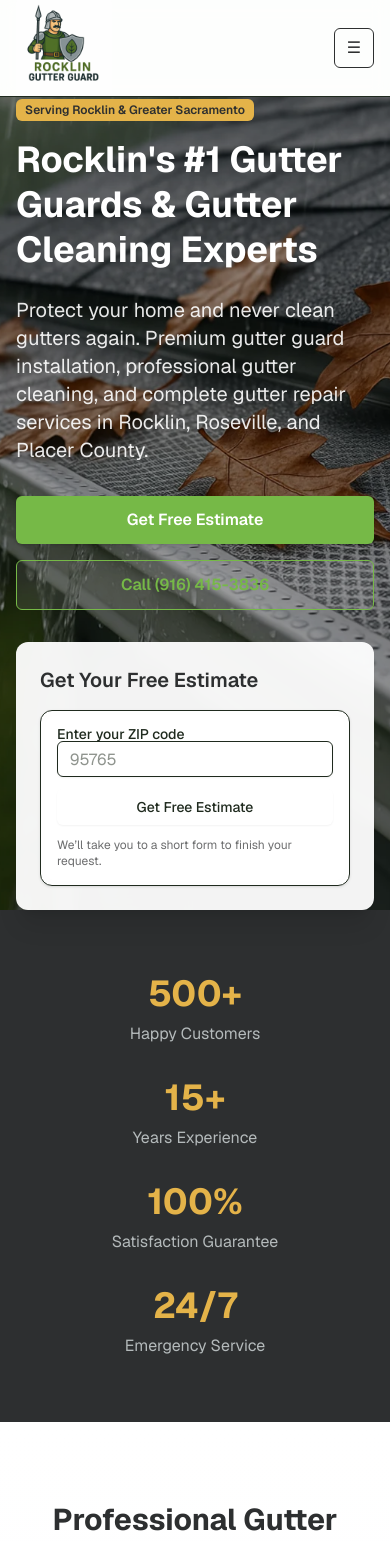
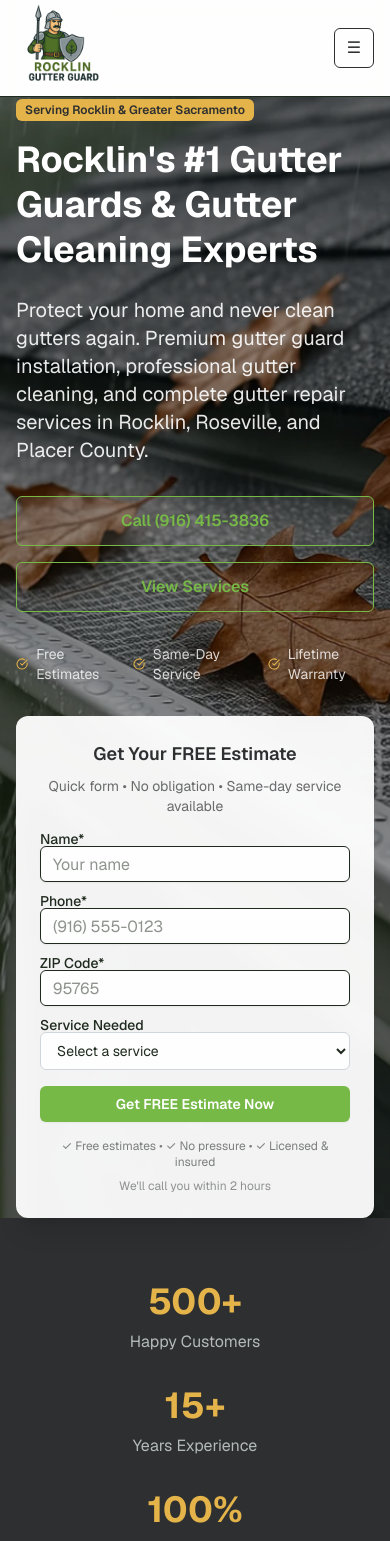
Before and after one commit to MarkTheCoderShark/rocklingutters, a Next.js app: page / in a window 390 px wide. Shown: the top 1541 px of the page. Built offline with nearby package versions, Linux system fonts and the light colour scheme.

Commit message:
Enhanced hero CTA: Expanded form to collect name, phone, service interest for better lead quality and conversion

```diff
--- a/src/app/page.tsx
+++ b/src/app/page.tsx
@@ -11,7 +11,7 @@
   return (
     <>
       {/* HERO SECTION */}
-      <section className="relative min-h-[600px] flex items-center"
+      <section className="relative min-h-[700px] flex items-center"
                style={{
                  backgroundImage: 'url(/images/hero_optimized.webp)',
                  backgroundSize: 'cover',
@@ -28,17 +28,30 @@
             <p className="text-xl mb-8 text-white/90">
               Protect your home and never clean gutters again. Premium gutter guard installation, professional gutter cleaning, and complete gutter repair services in Rocklin, Roseville, and Placer County.
             </p>
-            <div className="flex flex-col sm:flex-row gap-4">
-              <Link href="/get-quote/" className="btn-primary text-center">
-                Get Free Estimate
-              </Link>
+            <div className="flex flex-col sm:flex-row gap-4 mb-8">
               <a href="tel:+19164153836" className="btn-secondary bg-white/10 text-white border-white hover:bg-white/20 text-center">
                 Call (916) 415-3836
               </a>
+              <Link href="/services/" className="btn-secondary bg-transparent text-white border-white hover:bg-white hover:text-brand-dark text-center">
+                View Services
+              </Link>
+            </div>
+            <div className="flex items-center gap-6 text-sm text-white/80">
+              <div className="flex items-center gap-2">
+                <CheckCircle className="w-4 h-4 text-brand-gold" />
+                <span>Free Estimates</span>
+              </div>
+              <div className="flex items-center gap-2">
+                <CheckCircle className="w-4 h-4 text-brand-gold" />
+                <span>Same-Day Service</span>
+              </div>
+              <div className="flex items-center gap-2">
+                <CheckCircle className="w-4 h-4 text-brand-gold" />
+                <span>Lifetime Warranty</span>
+              </div>
             </div>
           </div>
           <div className="bg-white/95 backdrop-blur-sm rounded-xl p-6 shadow-xl">
-            <h3 className="font-semibold text-xl mb-4 text-brand-dark">Get Your Free Estimate</h3>
             <HeroZipForm />
           </div>
         </div>
--- a/src/components/HomePageClient.tsx
+++ b/src/components/HomePageClient.tsx
@@ -111,31 +111,106 @@
 
 export function HeroZipForm() {
   const router = useRouter()
-  const [zip, setZip] = useState("")
+  const [formData, setFormData] = useState({
+    name: "",
+    phone: "",
+    zip: "",
+    service: ""
+  })
 
   function onSubmit(e: React.FormEvent) {
     e.preventDefault()
-    const trimmed = zip.trim()
-    if (trimmed.length < 5) return
-    router.push(`/get-quote/?zip=${encodeURIComponent(trimmed)}`)
+    const trimmedZip = formData.zip.trim()
+    if (trimmedZip.length < 5) return
+
+    // Build query string with all form data
+    const params = new URLSearchParams()
+    if (formData.name.trim()) params.append('name', formData.name.trim())
+    if (formData.phone.trim()) params.append('phone', formData.phone.trim())
+    if (trimmedZip) params.append('zip', trimmedZip)
+    if (formData.service.trim()) params.append('service', formData.service.trim())
+
+    router.push(`/get-quote/?${params.toString()}`)
   }
 
   return (
-    <form onSubmit={onSubmit} className="rounded-xl border bg-white/80 backdrop-blur p-4 shadow-sm space-y-3">
+    <form onSubmit={onSubmit} className="space-y-4">
+      <div className="text-center mb-4">
+        <h4 className="font-semibold text-lg text-brand-dark mb-2">Get Your FREE Estimate</h4>
+        <p className="text-sm text-brand-dark/70">Quick form • No obligation • Same-day service available</p>
+      </div>
+
+      <div className="space-y-3">
         <div>
-        <Label htmlFor="hero-zip">Enter your ZIP code</Label>
+          <Label htmlFor="hero-name" className="text-sm font-medium">Name*</Label>
+          <Input
+            id="hero-name"
+            placeholder="Your name"
+            value={formData.name}
+            onChange={(e) => setFormData(prev => ({ ...prev, name: e.target.value }))}
+            required
+            className="bg-white/90"
+          />
+        </div>
+
+        <div>
+          <Label htmlFor="hero-phone" className="text-sm font-medium">Phone*</Label>
+          <Input
+            id="hero-phone"
+            type="tel"
+            placeholder="(916) 555-0123"
+            value={formData.phone}
+            onChange={(e) => setFormData(prev => ({ ...prev, phone: e.target.value }))}
+            required
+            className="bg-white/90"
+          />
+        </div>
+
+        <div>
+          <Label htmlFor="hero-zip" className="text-sm font-medium">ZIP Code*</Label>
           <Input
             id="hero-zip"
             inputMode="numeric"
             pattern="[0-9]{5}"
             placeholder="95765"
-          value={zip}
-          onChange={(e) => setZip(e.target.value)}
+            value={formData.zip}
+            onChange={(e) => setFormData(prev => ({ ...prev, zip: e.target.value }))}
             required
+            className="bg-white/90"
           />
         </div>
-      <Button type="submit" className="w-full">Get Free Estimate</Button>
-      <p className="text-xs text-brand-dark/70">We’ll take you to a short form to finish your request.</p>
+
+        <div>
+          <Label htmlFor="hero-service" className="text-sm font-medium">Service Needed</Label>
+          <select
+            id="hero-service"
+            value={formData.service}
+            onChange={(e) => setFormData(prev => ({ ...prev, service: e.target.value }))}
+            className="w-full px-3 py-2 border border-gray-300 rounded-md bg-white/90 text-sm focus:outline-none focus:ring-2 focus:ring-brand-light-green focus:border-transparent"
+          >
+            <option value="">Select a service</option>
+            <option value="Gutter Guard Installation">Gutter Guard Installation</option>
+            <option value="Gutter Cleaning">Gutter Cleaning</option>
+            <option value="Gutter Installation">Gutter Installation</option>
+            <option value="Gutter Repair">Gutter Repair</option>
+            <option value="Emergency Service">Emergency Service</option>
+            <option value="Multiple Services">Multiple Services</option>
+          </select>
+        </div>
+      </div>
+
+      <Button type="submit" className="w-full bg-brand-light-green hover:bg-brand-green text-white font-semibold py-3">
+        Get FREE Estimate Now
+      </Button>
+
+      <div className="text-center space-y-2">
+        <p className="text-xs text-brand-dark/60">
+          ✓ Free estimates • ✓ No pressure • ✓ Licensed & insured
+        </p>
+        <p className="text-xs text-brand-dark/50">
+          We&apos;ll call you within 2 hours
+        </p>
+      </div>
     </form>
   )
 }
```
Lines whose indentation alone changed are shown as unchanged.
